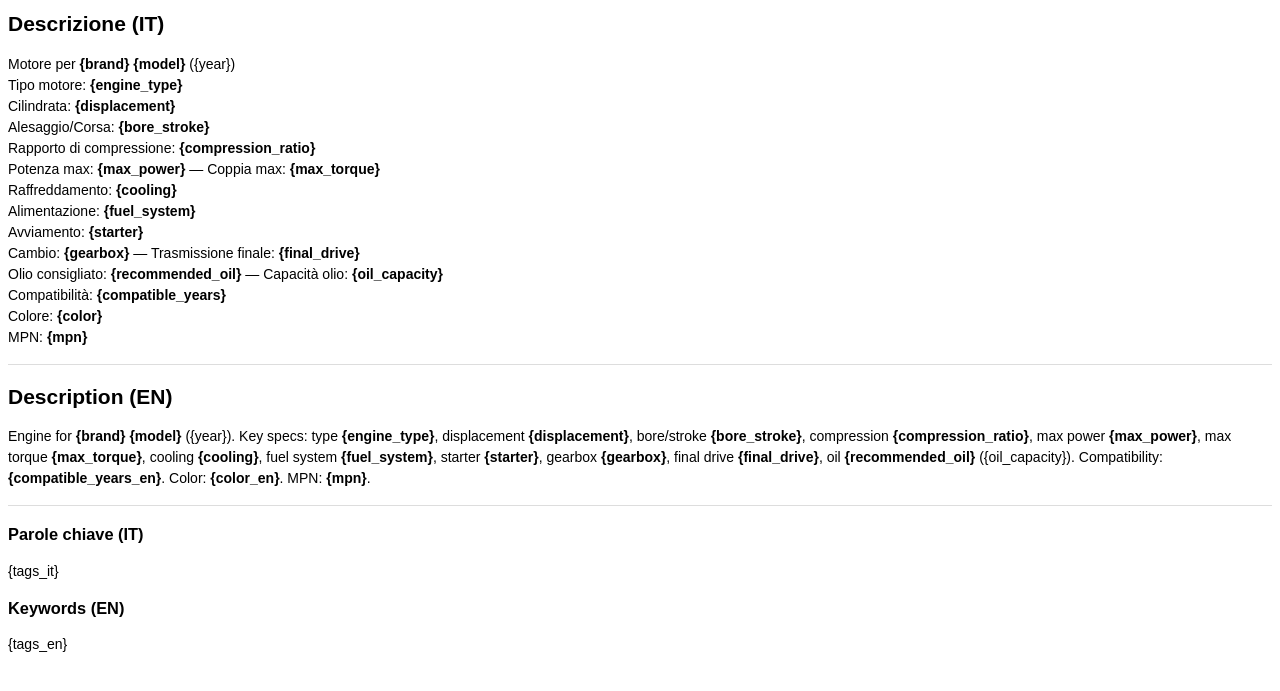
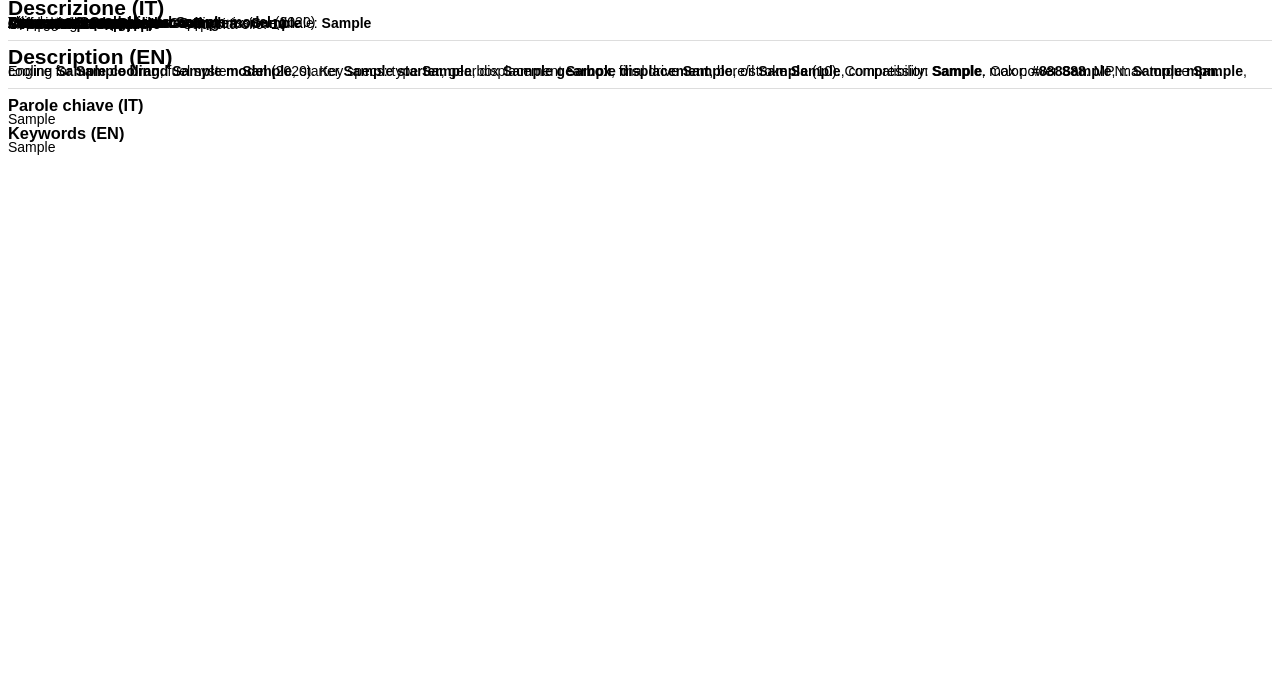
Before and after one commit to kalmykovalexandr/moto-bot, a Python web app: template templates/motor_description.html in a window 1280 px wide. Shown: the top 691 px of the page. Run offline with Jinja, Linux system fonts and the light colour scheme; the template is opened without the code that fills it: most values are stand-ins (such as "Sample title", 1, 10 or a date in 2020).

Commit message:
changed 1

```diff
--- a/requirements.txt
+++ b/requirements.txt
@@ -4,3 +4,4 @@ cloudinary
 openai
 fastapi
 uvicorn[standard]
+jinja2
--- a/templates/motor_description.html
+++ b/templates/motor_description.html
@@ -1,25 +1,25 @@
 <!-- eBay-safe HTML (no scripts/forms/iframes) -->
-<div style="font-family: Arial, Helvetica, sans-serif; font-size:14px; line-height:1.5;">
+<div style="font-family: Arial, Helvetica, sans-serif; font-size:14px; line-height:1.5%;">
   <!-- IT first -->
   <h2 style="margin:0 0 8px 0;">Descrizione (IT)</h2>
   <p>
-        Motore per <strong>{brand} {model}</strong> ({year})<br/>
-        Tipo motore: <strong>{engine_type}</strong><br/>
-        Cilindrata: <strong>{displacement}</strong><br/>
-        Alesaggio/Corsa: <strong>{bore_stroke}</strong><br/>
-        Rapporto di compressione: <strong>{compression_ratio}</strong><br/>
-        Potenza max: <strong>{max_power}</strong> — Coppia max: <strong>{max_torque}</strong><br/>
-        Raffreddamento: <strong>{cooling}</strong><br/>
-        Alimentazione: <strong>{fuel_system}</strong><br/>
-        Avviamento: <strong>{starter}</strong><br/>
-        Cambio: <strong>{gearbox}</strong> — Trasmissione finale: <strong>{final_drive}</strong><br/>
-        Olio consigliato: <strong>{recommended_oil}</strong> — Capacità olio: <strong>{oil_capacity}</strong><br/>
-        Compatibilità: <strong>{compatible_years}</strong><br/>
-        Colore: <strong>{color}</strong><br/>
-        MPN: <strong>{mpn}</strong>
+    Motore per <strong>{{ brand }} {{ model }}</strong> ({{ year }})<br/>
+    Tipo motore: <strong>{{ engine_type }}</strong><br/>
+    Cilindrata: <strong>{{ displacement }}</strong><br/>
+    Alesaggio/Corsa: <strong>{{ bore_stroke }}</strong><br/>
+    Rapporto di compressione: <strong>{{ compression_ratio }}</strong><br/>
+    Potenza max: <strong>{{ max_power }}</strong> — Coppia max: <strong>{{ max_torque }}</strong><br/>
+    Raffreddamento: <strong>{{ cooling }}</strong><br/>
+    Alimentazione: <strong>{{ fuel_system }}</strong><br/>
+    Avviamento: <strong>{{ starter }}</strong><br/>
+    Cambio: <strong>{{ gearbox }}</strong> — Trasmissione finale: <strong>{{ final_drive }}</strong><br/>
+    Olio consigliato: <strong>{{ recommended_oil }}</strong> — Capacità olio: <strong>{{ oil_capacity }}</strong><br/>
+    Compatibilità: <strong>{{ compatible_years }}</strong><br/>
+    Colore: <strong>{{ color }}</strong><br/>
+    MPN: <strong>{{ mpn }}</strong>
   </p>
 
-    <hr style="border:none;border-top:1px solid #ddd;margin:16px 0;"/>
+  <hr style="border:none;border-top:1px solid #ddd;margin:16px 0;" />
 
   <!-- EN second -->
   <h2 style="margin:0 0 8px 0;">Description (EN)</h2>
@@ -27,21 +27,21 @@
     <p>{{ english_summary_en|default("", true) }}</p>
   {% else %}
     <p>
-        Engine for <strong>{brand} {model}</strong> ({year}). Key specs: type <strong>{engine_type}</strong>,
-        displacement <strong>{displacement}</strong>, bore/stroke <strong>{bore_stroke}</strong>,
-        compression <strong>{compression_ratio}</strong>, max power <strong>{max_power}</strong>,
-        max torque <strong>{max_torque}</strong>, cooling <strong>{cooling}</strong>,
-        fuel system <strong>{fuel_system}</strong>, starter <strong>{starter}</strong>,
-        gearbox <strong>{gearbox}</strong>, final drive <strong>{final_drive}</strong>,
-        oil <strong>{recommended_oil}</strong> ({oil_capacity}). Compatibility: <strong>{compatible_years_en}</strong>.
-        Color: <strong>{color_en}</strong>. MPN: <strong>{mpn}</strong>.
+      Engine for <strong>{{ brand }} {{ model }}</strong> ({{ year }}). Key specs: type <strong>{{ engine_type }}</strong>,
+      displacement <strong>{{ displacement }}</strong>, bore/stroke <strong>{{ bore_stroke }}</strong>,
+      compression <strong>{{ compression_ratio }}</strong>, max power <strong>{{ max_power }}</strong>,
+      max torque <strong>{{ max_torque }}</strong>, cooling <strong>{{ cooling }}</strong>,
+      fuel system <strong>{{ fuel_system }}</strong>, starter <strong>{{ starter }}</strong>,
+      gearbox <strong>{{ gearbox }}</strong>, final drive <strong>{{ final_drive }}</strong>,
+      oil <strong>{{ recommended_oil }}</strong> ({{ oil_capacity }}). Compatibility: <strong>{{ compatible_years_en }}</strong>.
+      Color: <strong>{{ color_en }}</strong>. MPN: <strong>{{ mpn }}</strong>.
     </p>
   {% endif %}
 
-    <hr style="border:none;border-top:1px solid #ddd;margin:16px 0;"/>
+  <hr style="border:none;border-top:1px solid #ddd;margin:16px 0;" />
   <h3 style="margin:0 0 8px 0;">Parole chiave (IT)</h3>
-    <p>{tags_it}</p>
+  <p>{{ tags_it }}</p>
 
   <h3 style="margin:12px 0 8px 0;">Keywords (EN)</h3>
-    <p>{tags_en}</p>
+  <p>{{ tags_en }}</p>
 </div>
```
Also changed, not shown: templates/part_description.html (+16 -16 lines), utils/template_util.py (+15 -4 lines). Lines whose indentation alone changed are shown as unchanged.
